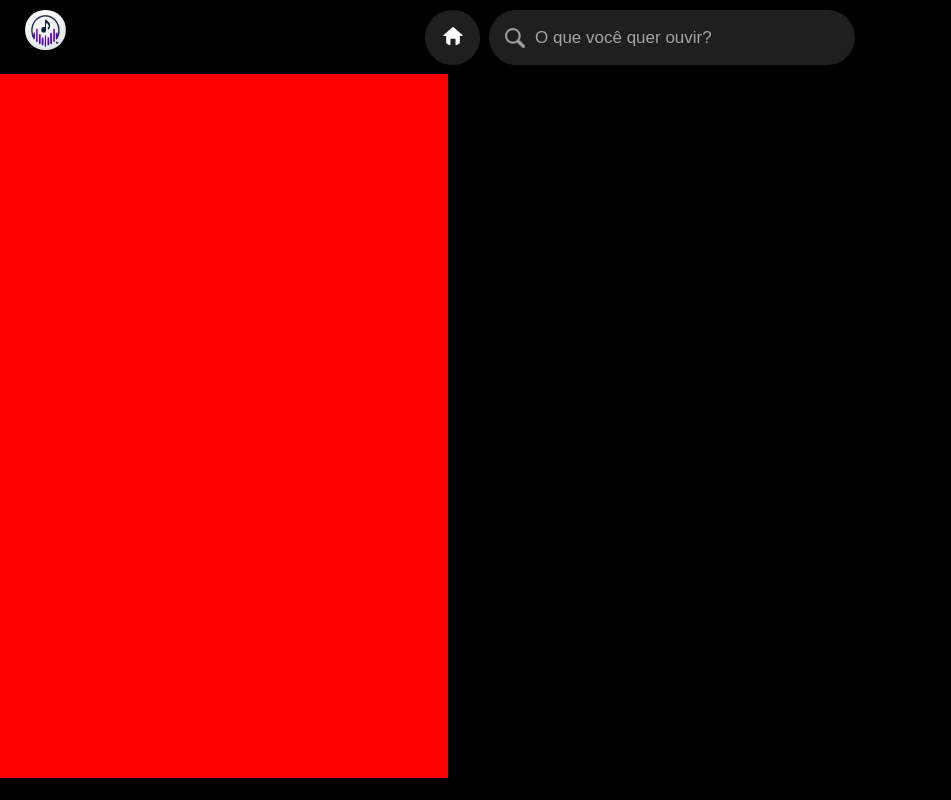
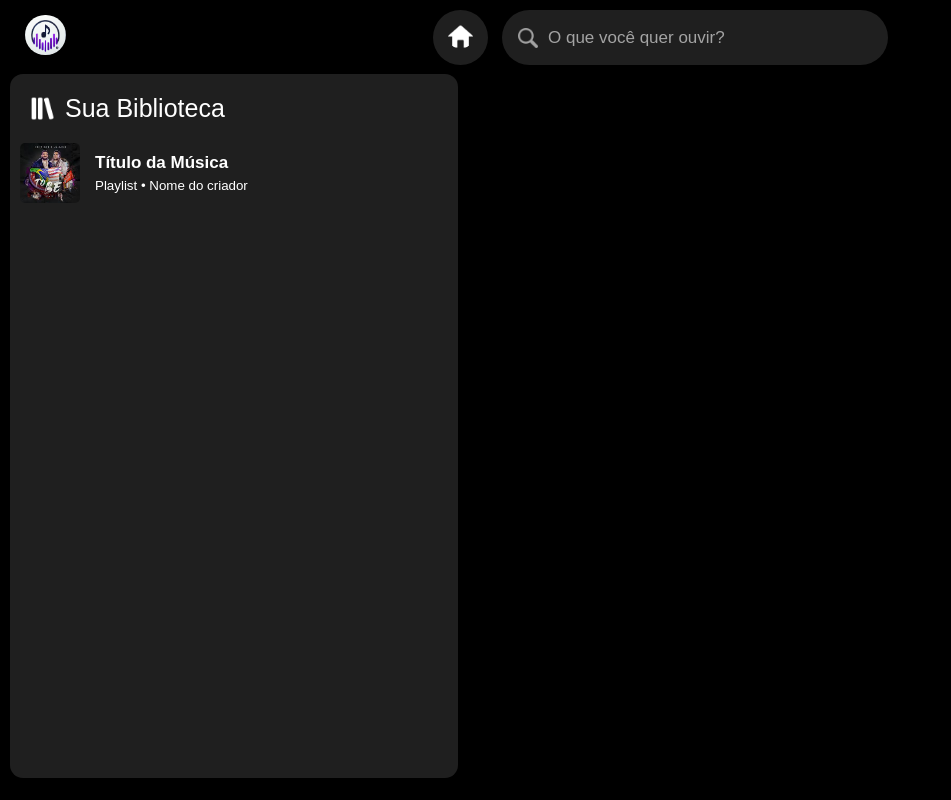
Before and after one commit to ThVbs/Vibe_Sound, a plain HTML site: page Views/principal.html in a window 1280 px wide. Shown: the whole page, without its empty margins (0-951 px from the left). Drawn offline with Linux system fonts and the light colour scheme; a web font is replaced by a local one.

Commit message:
css página principal

```diff
--- a/Style/biblioteca.css
+++ /dev/null
@@ -1,34 +0,0 @@
-* {
-    margin: 0;
-    padding: 0;
-}
-
-body {
-    background-color: #2A1BB7;
-    color: #ffff;
-    display: flex;
-    justify-content: center;
-}
-
-/* Área de pesquisa */
-#area_pesquisa {
-    display: flex;
-    flex-direction: row;
-}
-
-/* Header da página */
-#container_icons{
-    width: 100vw;
-    height: 9vh;
-    display: flex;
-    flex-direction: row;
-    justify-content: space-evenly;
-    background-color: #6459CA;
-    margin-top: 52px;
-}
-#all_icon {
-    display: flex;
-    flex-direction: column;
-    align-items: center;
-    justify-content: center;
-}
--- a/Style/telaPrincipal.css
+++ b/Style/telaPrincipal.css
@@ -6,6 +6,9 @@
 body {
     background-color: #000000;
     color: #ffff;
+}
+button {
+    cursor: pointer;
 }
 
 /* Área de cima */
@@ -17,26 +20,23 @@ body {
     align-items: center;
     justify-content: space-between;
 }
-
 #perfil {
-    width: 60px;
-    height: 60px;
     display: flex;
+    margin-left: 20px;
+    justify-content: center;
     align-items: center;
-    margin-left: 20px;
+    margin-top: 10px;
 }
-
 #logo_vibesound {
     border-radius: 50px;
     /* object-fit: cover; */
     width: 41px;
     height: 40px;
 }
-
 /* Área de pesquisa */
 #pesquisa {
     margin-top: 15px;
-    width: 430px;
+    width: 455px;
     height: 60px;
     display: flex;
     align-items: center;
@@ -47,23 +47,21 @@ body {
     height: 55px;
     border: none;
     border-radius: 50px;
-    background-color: #1f1f1f;;
-}
-button {
-    cursor: pointer;
+    background-color: #1f1f1f;
     transition: transform 0.2s ease;
 }
-button:hover {
+#button_voltar_inicio:hover {
     transform: scale(1.1);
 }
 #icon_inicio {
     border-radius: 50px;
-    width: 20px;
-    height: 20px;
+    width: 25px;
+    height: 25px;
 }
 #input_pesquisa {
     background-color: #1f1f1f;
-    width: 320px;
+    color: #ffff;
+    width: 340px;
     height: 55px;
     border: none;
     border-radius: 50px;
@@ -83,7 +81,55 @@ button:hover {
 /* Área da Biblioteca */
 #area_biblioteca {
     margin-top: 19px;
-    background-color: red;
+    background-color: #1f1f1f;
     width: 35vw;
     height: 88vh;
+    border-radius: 13px;
+    margin-left: 10px;
 }
+#biblioteca {
+    display: flex;
+    align-items: center;
+    flex-direction: row;
+    padding: 20px;
+}
+#icon_biblioteca {
+    width: 25px;
+    height: 25px;
+}
+#text_biblioteca {
+    font-family: 'Afacad', sans-serif;
+    font-size: 25px;
+    margin-left: 10px;
+}
+.button_musica_biblioteca {
+    width: 33vw;
+    height: 64px;
+    margin-left: 10px;
+    display: flex;
+    flex-direction: row;
+    background-color: #1f1f1f;
+    border: none;
+}
+.img_musica_biblioteca {
+    width: 60px;
+    height: 60px;
+    border-radius: 5px;
+}
+.texts_musica_biblioteca {
+    display: flex;
+    flex-direction: column;
+    align-items: flex-start;
+    margin-top: 10px;
+    margin-left: 15px;
+    font-family: sans-serif;
+    color: #ffff;
+}
+.titulo_musica_biblioteca {
+    font-size: 17px;
+    font-weight: bolder;
+    margin-bottom: 5px;
+}
+.info_musica_biblioteca {
+
+}
--- a/Views/principal.html
+++ b/Views/principal.html
@@ -6,16 +6,21 @@
         <title>Página Principal</title>
         <!-- Link CSS -->
         <link rel="stylesheet" href="../Style/telaPrincipal.css">
-    </head>
+        <!-- Link da fonte do texto "Sua Biblioteca" -->
+        <link rel="preconnect" href="https://fonts.googleapis.com">
+        <link rel="preconnect" href="https://fonts.gstatic.com" crossorigin>
+        <link href="https://fonts.googleapis.com/css2?family=Afacad:ital,wght@0,500;1,500&display=swap" rel="stylesheet">
+        <!--Fonte texto cadastro e botão criar conta-->
+        <link href="https://fonts.googleapis.com/css2?family=Libre+Baskerville&family=Quicksand&display=swap" rel="stylesheet">    </head>
     <body>
         <div id="container">
             <div id="top">
                 <div id="perfil">
-                    <img id="logo_vibesound" src="/Image/logoVibesoundMenor.jpg" alt="">
+                    <img id="logo_vibesound" src="/Image/logoVibesoundMenor.jpg">
                 </div>
                 <div id="pesquisa">
                     <button id="button_voltar_inicio">
-                        <img id="icon_inicio" src="/Image/iconInicio.png" alt="">
+                        <img id="icon_inicio" src="/Image/iconInicio.png">
                     </button>
                     <input id="input_pesquisa" type="text" placeholder="O que você quer ouvir?" class="img_pesquisa">
                 </div>
@@ -24,7 +29,20 @@
                 </div>
             </div>
             <div id="area_biblioteca">
+                <div id="biblioteca">
+                    <img id="icon_biblioteca" src="/Image/iconBiblioteca.png">
+                    <span id="text_biblioteca">Sua Biblioteca</span>
+                </div>
+                <div id="playlists">
+                    <button class="button_musica_biblioteca">
+                        <img class="img_musica_biblioteca" src="/Image/mais_escutados1.jpeg" alt="imagem da playlist">
+                        <div class="texts_musica_biblioteca">
+                            <p class="titulo_musica_biblioteca">Título da Música</p>
+                            <p class="info_musica_biblioteca">Playlist • Nome do criador</p>
+                        </div>
 
+                    </div>
+                </div>
             </div>
             <div id="musics">
 
```
Also changed, not shown: Views/biblioteca.html (deleted, +0 -30 lines).
